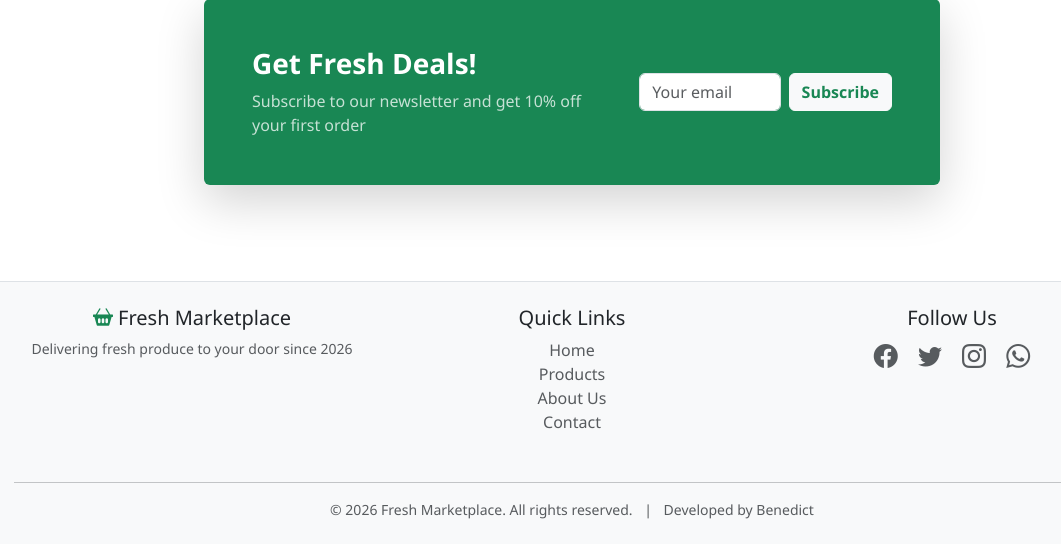
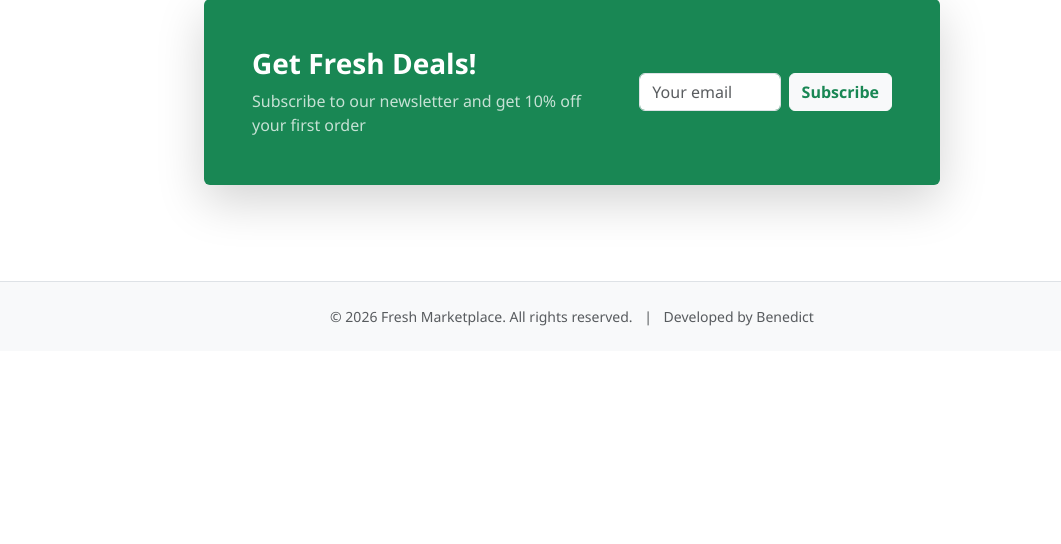
Before and after one commit to evansochadeka/FreshMarketplace, a Flask app: page / in a window 1280 px wide. Shown: the part 1974-2518 px from the top of the page, without its empty margins (68-1129 px from the left). After the commit the page ends 2300 px from the top, so only its background shows below. Run offline with Flask 3, Linux system fonts and the light colour scheme; some libraries are stand-ins or nearby versions.

Commit message:
Update base.html

```diff
--- a/templates/base.html
+++ b/templates/base.html
@@ -6,7 +6,6 @@
     <title>{% block title %}Fresh Marketplace{% endblock %}</title>
     <link href="https://cdn.jsdelivr.net/npm/bootstrap@5.3.0/dist/css/bootstrap.min.css" rel="stylesheet">
     <link rel="stylesheet" href="https://cdn.jsdelivr.net/npm/bootstrap-icons@1.11.3/font/bootstrap-icons.min.css">
-    <link rel="stylesheet" href="{{ url_for('static', filename='css/style.css') }}">
     <style>
         :root {
             --primary-green: #198754;
@@ -186,7 +208,7 @@
         <i class="bi bi-person-badge"></i>
         You are currently impersonating <strong>{{ session.username }}</strong>
         <a href="{{ url_for('stop_impersonating') }}" class="btn btn-sm btn-dark ms-3">
-            <i class="bi bi-x-circle"></i> Stop Impersonating
+            <i class="bi bi-x-circle"></i> Stop
         </a>
     </div>
     {% endif %}
@@ -202,20 +224,14 @@
             <div class="collapse navbar-collapse" id="navbarNav">
                 <ul class="navbar-nav me-auto">
                     <li class="nav-item">
-                        <a class="nav-link" href="{{ url_for('index') }}">
-                            <i class="bi bi-house"></i> Home
-                        </a>
+                        <a class="nav-link" href="{{ url_for('index') }}">Home</a>
                     </li>
                     <li class="nav-item">
-                        <a class="nav-link" href="{{ url_for('products') }}">
-                            <i class="bi bi-grid"></i> Products
-                        </a>
+                        <a class="nav-link" href="{{ url_for('products') }}">Products</a>
                     </li>
                     {% if session.user_id %}
                     <li class="nav-item">
-                        <a class="nav-link" href="{{ url_for('community') }}">
-                            <i class="bi bi-people"></i> Community
-                        </a>
+                        <a class="nav-link" href="{{ url_for('community') }}">Community</a>
                     </li>
                     {% endif %}
                 </ul>
@@ -269,96 +293,58 @@
 
                         {% if session.role == 'seller' %}
                         <li class="nav-item dropdown">
-                            <a class="nav-link dropdown-toggle" href="#" role="button" data-bs-toggle="dropdown" title="Seller Tools">
-                                <i class="bi bi-shop"></i>
+                            <a class="nav-link dropdown-toggle" href="#" role="button" data-bs-toggle="dropdown">
+                                <i class="bi bi-shop"></i> <span class="d-none d-lg-inline">Seller</span>
                             </a>
                             <ul class="dropdown-menu dropdown-menu-end">
-                                <li><a class="dropdown-item" href="{{ url_for('seller_dashboard') }}">
-                                    <i class="bi bi-speedometer2"></i> Dashboard
-                                </a></li>
-                                <li><a class="dropdown-item" href="{{ url_for('seller_products') }}">
-                                    <i class="bi bi-box"></i> My Products
-                                </a></li>
-                                <li><a class="dropdown-item" href="{{ url_for('seller_inventory') }}">
-                                    <i class="bi bi-clipboard-data"></i> Inventory
-                                </a></li>
-                                <li><a class="dropdown-item" href="{{ url_for('pos_dashboard') }}">
-                                    <i class="bi bi-calculator"></i> POS System
-                                </a></li>
-                                <li><a class="dropdown-item" href="{{ url_for('sales_report') }}">
-                                    <i class="bi bi-graph-up"></i> Sales Reports
-                                </a></li>
-                                <li><a class="dropdown-item" href="{{ url_for('customer_list') }}">
-                                    <i class="bi bi-people"></i> Customers
-                                </a></li>
-                                <li><hr class="dropdown-divider"></li>
-                                <li><a class="dropdown-item" href="{{ url_for('seller_inquiries') }}">
-                                    <i class="bi bi-question-circle"></i> Inquiries
-                                    {% if stats and stats.pending_inquiries > 0 %}
-                                    <span class="badge bg-danger ms-2">{{ stats.pending_inquiries }}</span>
-                                    {% endif %}
-                                </a></li>
+                                <li><a class="dropdown-item" href="{{ url_for('seller_dashboard') }}"><i class="bi bi-speedometer2"></i> Dashboard</a></li>
+                                <li><a class="dropdown-item" href="{{ url_for('seller_products') }}"><i class="bi bi-box"></i> My Products</a></li>
+                                <li><a class="dropdown-item" href="{{ url_for('seller_inventory') }}"><i class="bi bi-clipboard-data"></i> Inventory</a></li>
+                                <li><a class="dropdown-item" href="{{ url_for('seller_orders') }}"><i class="bi bi-truck"></i> Orders</a></li>
+                                <li><a class="dropdown-item" href="{{ url_for('seller_inquiries') }}"><i class="bi bi-question-circle"></i> Inquiries</a></li>
+                                <li><a class="dropdown-item" href="{{ url_for('customer_list') }}"><i class="bi bi-people"></i> Customers</a></li>
+                                <li><a class="dropdown-item" href="{{ url_for('sales_report') }}"><i class="bi bi-graph-up"></i> Sales Reports</a></li>
+                                <li><a class="dropdown-item" href="{{ url_for('pos_dashboard') }}"><i class="bi bi-calculator"></i> POS System</a></li>
                             </ul>
                         </li>
                         {% endif %}
 
                         {% if session.role == 'admin' %}
                         <li class="nav-item dropdown">
-                            <a class="nav-link dropdown-toggle" href="#" role="button" data-bs-toggle="dropdown" title="Admin Tools">
-                                <i class="bi bi-shield-lock"></i>
+                            <a class="nav-link dropdown-toggle" href="#" role="button" data-bs-toggle="dropdown">
+                                <i class="bi bi-shield-lock"></i> <span class="d-none d-lg-inline">Admin</span>
                             </a>
                             <ul class="dropdown-menu dropdown-menu-end">
-                                <li><a class="dropdown-item" href="{{ url_for('admin_dashboard') }}">
-                                    <i class="bi bi-speedometer2"></i> Dashboard
-                                </a></li>
-                                <li><a class="dropdown-item" href="{{ url_for('admin_users') }}">
-                                    <i class="bi bi-people"></i> User Management
-                                </a></li>
-                                <li><a class="dropdown-item" href="{{ url_for('admin_products') }}">
-                                    <i class="bi bi-box"></i> Product Management
-                                </a></li>
-                                <li><hr class="dropdown-divider"></li>
-                                <li><a class="dropdown-item text-warning" href="#" onclick="alert('Analytics coming soon!')">
-                                    <i class="bi bi-graph-up"></i> Analytics
-                                </a></li>
+                                <li><a class="dropdown-item" href="{{ url_for('admin_dashboard') }}"><i class="bi bi-speedometer2"></i> Dashboard</a></li>
+                                <li><a class="dropdown-item" href="{{ url_for('admin_users') }}"><i class="bi bi-people"></i> User Management</a></li>
+                                <li><a class="dropdown-item" href="{{ url_for('admin_products') }}"><i class="bi bi-box"></i> Product Management</a></li>
                             </ul>
                         </li>
                         {% endif %}
 
-                        <!-- User Profile Dropdown -->
+                        <!-- User Profile -->
                         <li class="nav-item dropdown">
                             <a class="nav-link dropdown-toggle d-flex align-items-center" href="#" role="button" data-bs-toggle="dropdown">
                                 {% if session.profile_image %}
-                                <img src="{{ session.profile_image }}" class="profile-image me-1" alt="Profile">
+                                <img src="{{ session.profile_image }}" class="profile-image" alt="Profile">
                                 {% else %}
-                                <i class="bi bi-person-circle fs-4 me-1"></i>
+                                <i class="bi bi-person-circle fs-4"></i>
                                 {% endif %}
-                                <span class="d-none d-lg-inline">{{ session.username }}</span>
+                                <span class="d-none d-lg-inline ms-1">{{ session.username }}</span>
                             </a>
                             <ul class="dropdown-menu dropdown-menu-end">
-                                <li><a class="dropdown-item" href="#">
-                                    <i class="bi bi-person"></i> My Profile
-                                </a></li>
-                                <li><a class="dropdown-item" href="#">
-                                    <i class="bi bi-gear"></i> Settings
-                                </a></li>
+                                <li><a class="dropdown-item" href="#"><i class="bi bi-person"></i> Profile</a></li>
                                 <li><hr class="dropdown-divider"></li>
-                                <li><a class="dropdown-item text-danger" href="{{ url_for('logout') }}">
-                                    <i class="bi bi-box-arrow-right"></i> Logout
-                                </a></li>
+                                <li><a class="dropdown-item text-danger" href="{{ url_for('logout') }}"><i class="bi bi-box-arrow-right"></i> Logout</a></li>
                             </ul>
                         </li>
                     {% else %}
                         <!-- Not logged in -->
                         <li class="nav-item">
-                            <a class="nav-link" href="{{ url_for('login') }}">
-                                <i class="bi bi-box-arrow-in-right"></i> Login
-                            </a>
+                            <a class="nav-link" href="{{ url_for('login') }}">Login</a>
                         </li>
                         <li class="nav-item">
-                            <a class="nav-link" href="{{ url_for('register') }}">
-                                <i class="bi bi-person-plus"></i> Register
-                            </a>
+                            <a class="nav-link" href="{{ url_for('register') }}">Register</a>
                         </li>
                     {% endif %}
                 </ul>
@@ -385,22 +371,14 @@
         {% endif %}
     </div>
 
-    <!-- Main Content Container -->
+    <!-- Main Content -->
     <div class="container mt-4">
         <!-- Flash Messages -->
         {% with messages = get_flashed_messages(with_categories=true) %}
             {% if messages %}
                 {% for category, message in messages %}
-                    <div class="alert alert-{{ category }} alert-dismissible fade show shadow-sm" role="alert">
-                        {% if category == 'success' %}
-                            <i class="bi bi-check-circle-fill me-2"></i>
-                        {% elif category == 'danger' %}
-                            <i class="bi bi-exclamation-triangle-fill me-2"></i>
-                        {% elif category == 'warning' %}
-                            <i class="bi bi-exclamation-circle-fill me-2"></i>
-                        {% elif category == 'info' %}
-                            <i class="bi bi-info-circle-fill me-2"></i>
-                        {% endif %}
+                    <div class="alert alert-{{ category }} alert-dismissible fade show" role="alert">
+                        <i class="bi bi-{{ 'check-circle' if category == 'success' else 'exclamation-triangle' if category == 'danger' else 'info-circle' }} me-2"></i>
                         {{ message }}
                         <button type="button" class="btn-close" data-bs-dismiss="alert"></button>
                     </div>
@@ -415,29 +393,6 @@
     <!-- Footer -->
     <footer class="text-center py-4 mt-5">
         <div class="container">
-            <div class="row">
-                <div class="col-md-4 mb-3">
-                    <h5><i class="bi bi-basket2-fill text-success"></i> Fresh Marketplace</h5>
-                    <p class="text-muted small">Delivering fresh produce to your door since 2026</p>
-                </div>
-                <div class="col-md-4 mb-3">
-                    <h5>Quick Links</h5>
-                    <ul class="list-unstyled">
-                        <li><a href="{{ url_for('index') }}" class="text-decoration-none text-muted">Home</a></li>
-                        <li><a href="{{ url_for('products') }}" class="text-decoration-none text-muted">Products</a></li>
-                        <li><a href="#" class="text-decoration-none text-muted">About Us</a></li>
-                        <li><a href="#" class="text-decoration-none text-muted">Contact</a></li>
-                    </ul>
-                </div>
-                <div class="col-md-4 mb-3">
-                    <h5>Follow Us</h5>
-                    <a href="#" class="text-decoration-none text-muted me-3"><i class="bi bi-facebook fs-4"></i></a>
-                    <a href="#" class="text-decoration-none text-muted me-3"><i class="bi bi-twitter fs-4"></i></a>
-                    <a href="#" class="text-decoration-none text-muted me-3"><i class="bi bi-instagram fs-4"></i></a>
-                    <a href="#" class="text-decoration-none text-muted"><i class="bi bi-whatsapp fs-4"></i></a>
-                </div>
-            </div>
-            <hr class="my-3">
             <p class="text-muted small mb-0">
                 &copy; 2026 Fresh Marketplace. All rights reserved.
                 <span class="mx-2">|</span>
@@ -453,70 +408,41 @@
 
     <!-- Scripts -->
     <script src="https://cdn.jsdelivr.net/npm/bootstrap@5.3.0/dist/js/bootstrap.bundle.min.js"></script>
+    <script src="https://cdn.socket.io/4.5.4/socket.io.min.js"></script>
 
     <script>
-        // Notification system
-        let lastNotificationCheck = 0;
-        let notificationInterval;
+        // Socket.IO connection
+        const socket = io();
 
-        function checkNotifications() {
-            fetch('/api/notifications')
-                .then(response => response.json())
-                .then(data => {
-                    if (data.unread_count > lastNotificationCheck) {
-                        playNotificationSound();
+        socket.on('connect', function() {
+            console.log('Connected to real-time server');
+        });
 
-                        // Update badge
-                        const badge = document.querySelector('.notification-badge');
-                        if (badge) {
-                            badge.textContent = data.unread_count;
-                            badge.style.display = 'inline';
-                            badge.classList.add('notification-pulse');
-                            setTimeout(() => badge.classList.remove('notification-pulse'), 500);
-                        }
+        socket.on('notification', function(data) {
+            // Play sound
+            document.getElementById('notificationSound').play().catch(e => {});
 
-                        // Show browser notification if permitted
-                        if (Notification.permission === 'granted' && data.latest_message) {
-                            new Notification('New Message from ' + (data.sender || 'Someone'), {
-                                body: data.latest_message,
-                                icon: '{{ url_for('static', filename='images/favicon.ico') }}'
-                            });
-                        }
-                    }
-                    lastNotificationCheck = data.unread_count;
-                })
-                .catch(error => console.log('Notification check failed:', error));
-        }
+            // Show browser notification if permitted
+            if (Notification.permission === 'granted') {
+                new Notification(data.title, {
+                    body: data.message,
+                    icon: '/static/images/favicon.ico'
+                });
+            }
 
-        function playNotificationSound() {
-            const sound = document.getElementById('notificationSound');
-            sound.play().catch(e => console.log('Sound playback failed:', e));
-        }
+            // Update badge
+            const badge = document.querySelector('.notification-badge');
+            if (badge) {
+                let count = parseInt(badge.textContent) || 0;
+                badge.textContent = count + 1;
+                badge.style.display = 'inline';
+            }
+        });
 
         // Request notification permission
         if ('Notification' in window) {
             Notification.requestPermission();
         }
-
-        // Start checking for notifications every 10 seconds if logged in
-        {% if session.user_id %}
-            notificationInterval = setInterval(checkNotifications, 10000);
-        {% endif %}
-
-        // Clean up interval on page unload
-        window.addEventListener('beforeunload', function() {
-            if (notificationInterval) {
-                clearInterval(notificationInterval);
-            }
-        });
-
-        // Tooltip initialization
-        document.addEventListener('DOMContentLoaded', function() {
-            var tooltipTriggerList = [].slice.call(document.querySelectorAll('[data-bs-toggle="tooltip"]'));
-            var tooltipList = tooltipTriggerList.map(function(tooltipTriggerEl) {
-                return new bootstrap.Tooltip(tooltipTriggerEl);
-            });
-        });
     </script>
 
     {% block scripts %}{% endblock %}
```
Also changed, not shown: other parts of templates/base.html (+49 -18 lines).
